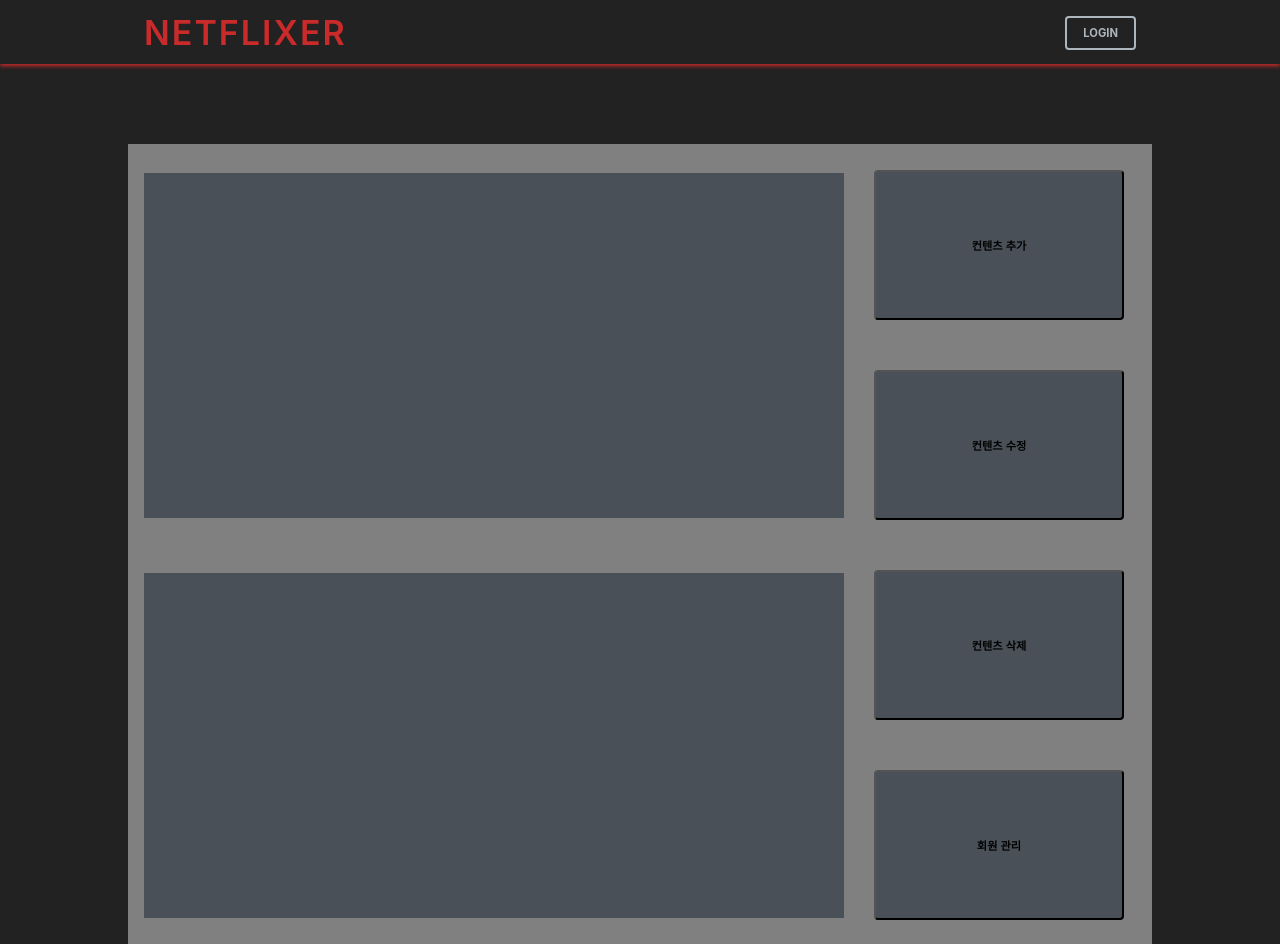
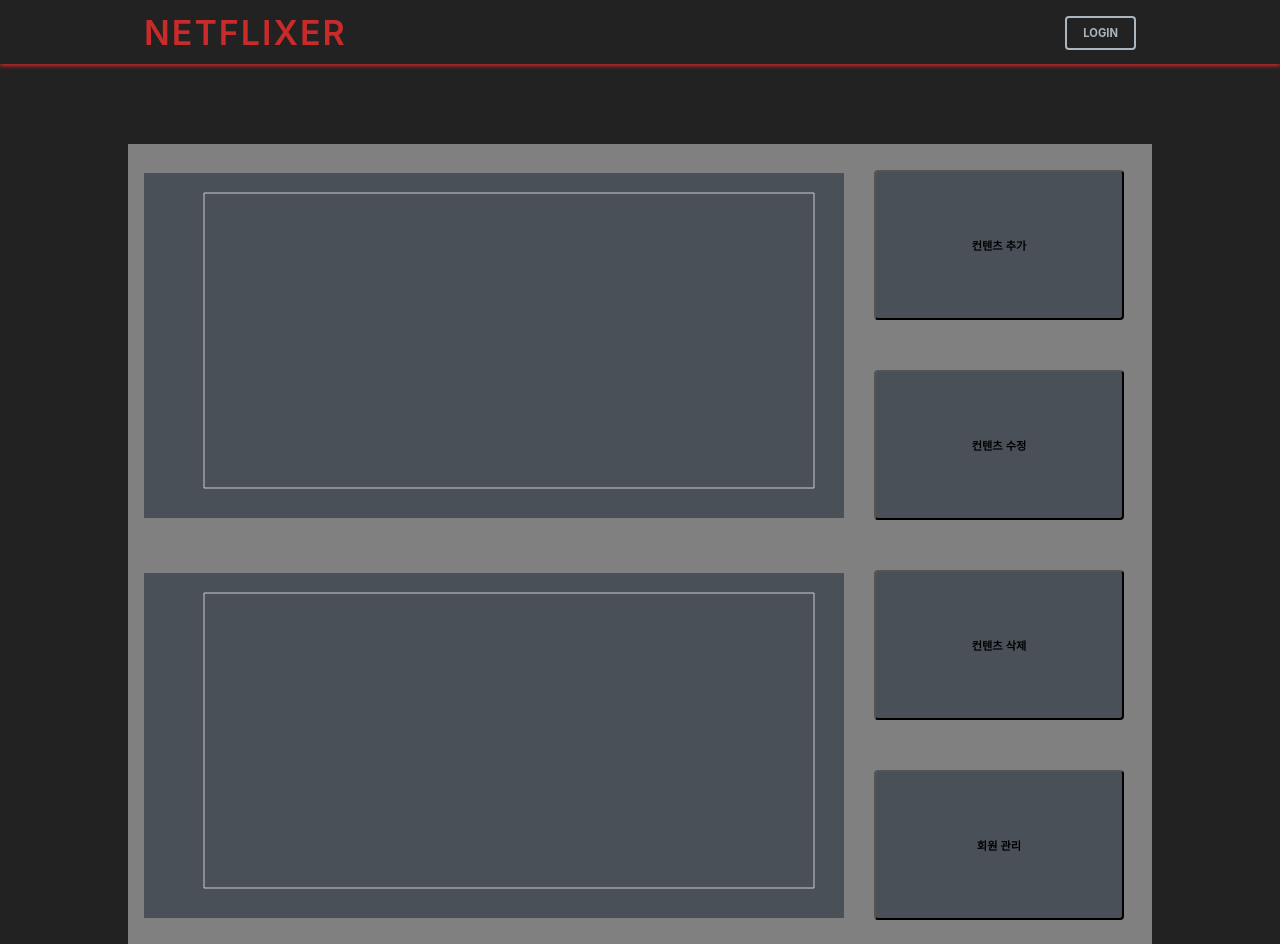
Before and after one commit to dhshffnfn123/Netflixer, a React (Create React App) app in the folder frontend/: page /admin in a window 1280 px wide. Built offline with nearby package versions, Linux system fonts and the light colour scheme.

Commit message:
차트 더미 데이터 생성

```diff
--- a/frontend/src/components/admin/ManagementList.js
+++ b/frontend/src/components/admin/ManagementList.js
@@ -3,6 +3,7 @@ import styled from 'styled-components';
 import palette from '../../lib/styles/palette';
 import Button from '../common/Button';
 import Responsive from '../common/Responsive';
+import Chart from '../common/Chart';
 
 const ManagementListBlock = styled(Responsive)`
   margin: auto;
@@ -50,15 +51,6 @@ const ManageButton = styled(Button)`
     width: 350px;
   }
 `;
-const Chart = styled.div`
-  background: ${palette.fontColor};
-  margin-top: 1.8rem;
-  width: 700px;
-  height: 345px;
-  @media (max-width: 1024px) {
-    width: 350px;
-  }
-`;
 
 const ManagementList = () => {
   return (
@@ -68,7 +60,7 @@ const ManagementList = () => {
         <Chart /> {/* 당일 회원가입 회원 수 */}
       </ChartBox>
       <ManagementListBox>
-        <ManageButton onClick>컨텐츠 추가</ManageButton> {/* 영상물 작성 */}
+        <ManageButton>컨텐츠 추가</ManageButton> {/* 영상물 작성 */}
         <ManageButton>컨텐츠 수정</ManageButton> {/* 영상물 수정 */}
         <ManageButton>컨텐츠 삭제</ManageButton> {/* 영상물 삭제 */}
         <ManageButton>회원 관리</ManageButton> {/* 회원 관리 */}
--- a/frontend/src/components/common/Chart.js
+++ b/frontend/src/components/common/Chart.js
@@ -1,4 +1,5 @@
 import styled from 'styled-components';
+import palette from '../../lib/styles/palette';
 import {
   ResponsiveContainer,
   LineChart,
@@ -7,7 +8,7 @@ import {
   Tooltip,
   CartesianGrid,
 } from 'recharts';
-// recharts 꺾은선 그래프 사용 예정
+
 const data = [];
 for (let i = 0; i < 30; i++) {
   data.push({
@@ -34,4 +35,12 @@ const Chart = () => {
 };
 export default Chart;
 
-const Container = styled.div``;
+const Container = styled.div`
+  background: ${palette.fontColor};
+  margin-top: 1.8rem;
+  width: 700px;
+  height: 345px;
+  @media (max-width: 1024px) {
+    width: 350px;
+  }
+`;
```
